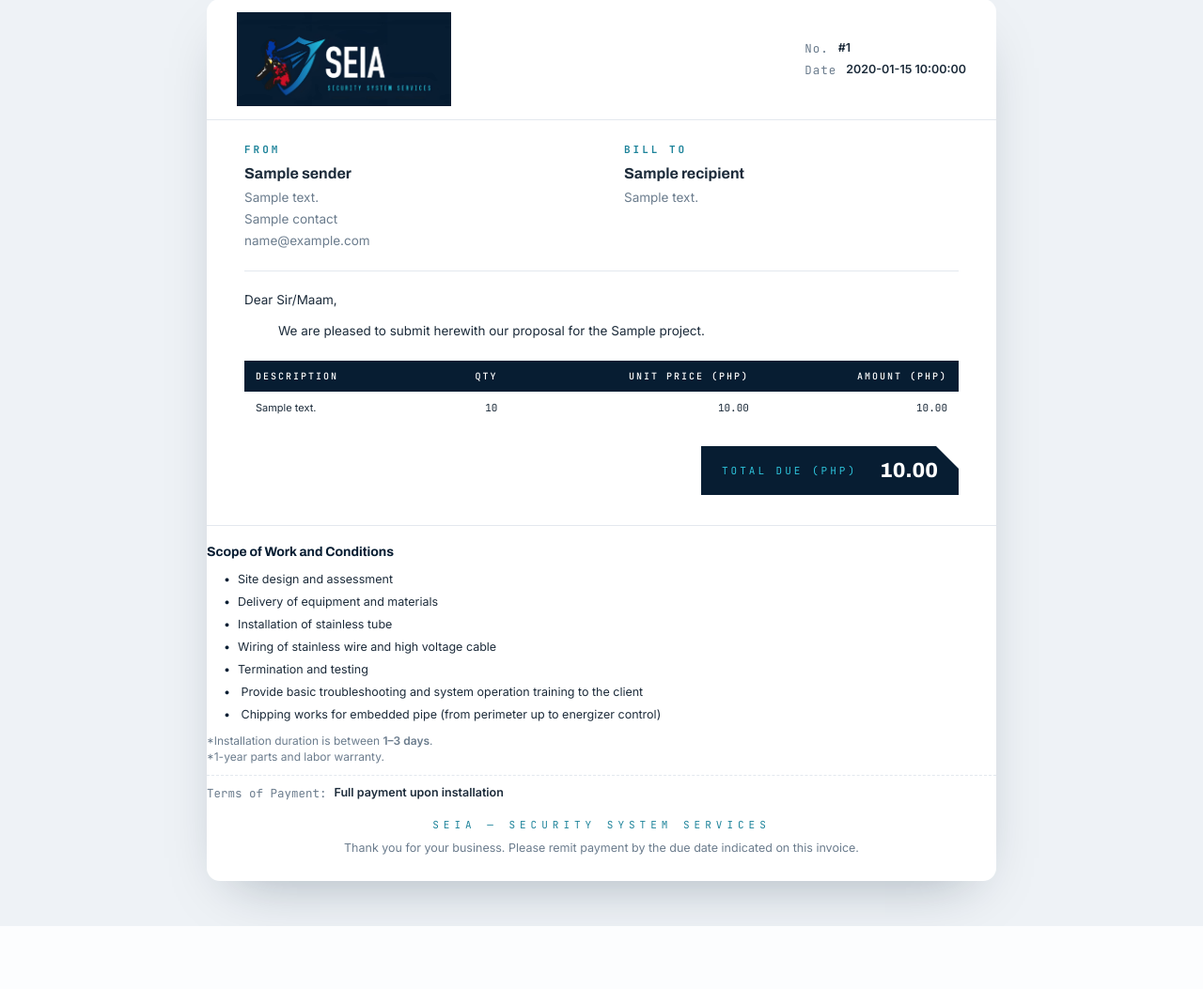
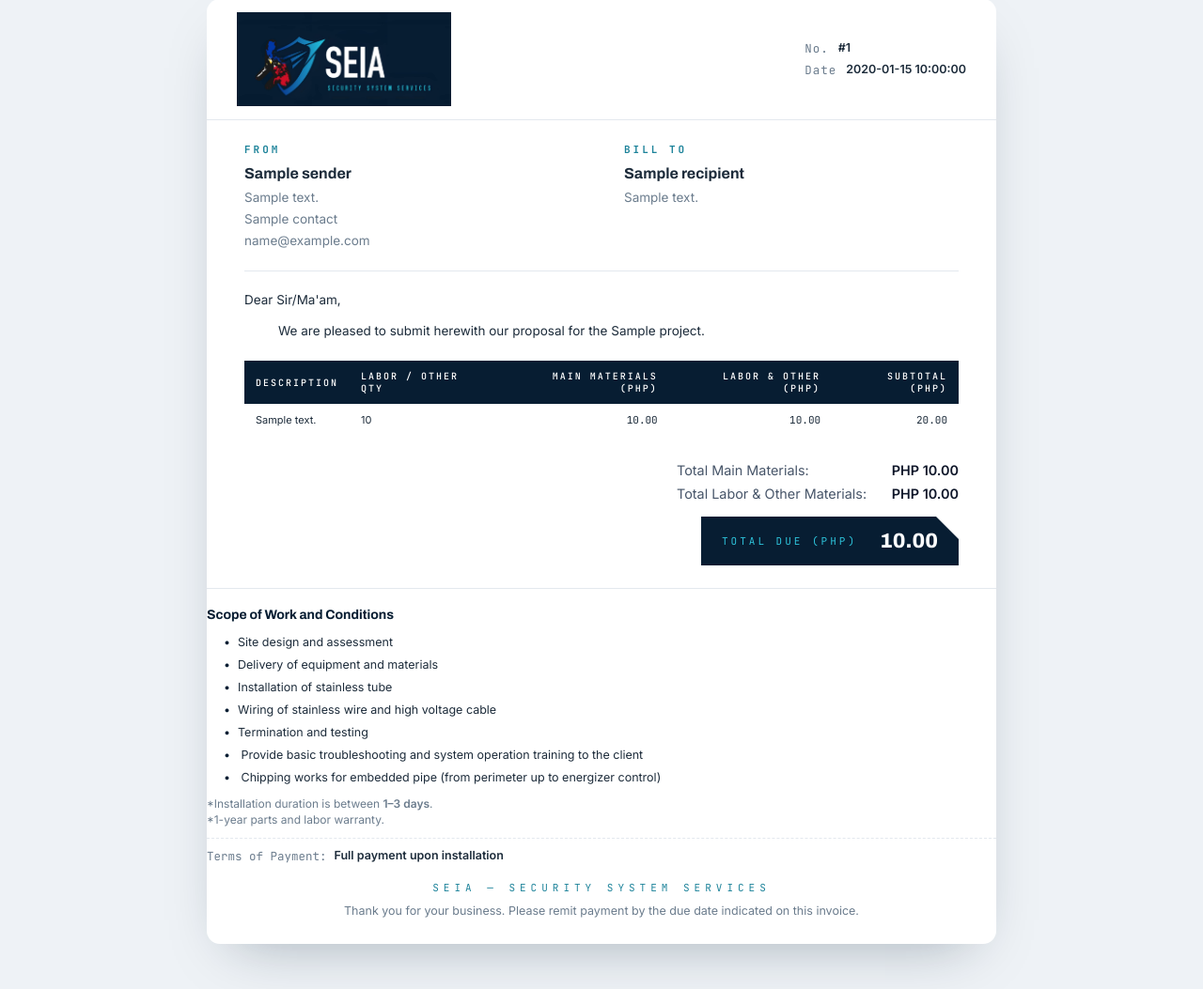
Before and after one commit to raden-dosel/pdfbuilder, a Python web app: template app/templates/invoice.html in a window 1280 px wide. Shown: the part 49-1102 px from the top of the page at 94% size. Before the commit the page ends 1035 px from the top, so only its background shows below. Run offline with Jinja, Linux system fonts and the light colour scheme; the template is opened without the code that fills it: most values are stand-ins (such as "Sample title", 1, 10 or a date in 2020).

Commit message:
Updated invoice

```diff
--- a/app/templates/invoice.html
+++ b/app/templates/invoice.html
@@ -49,37 +49,52 @@
         </div>
 
         <div class="intro-message">
-          <p>Dear Sir/Maam,</p>
+          <p>Dear Sir/Ma'am,</p>
           <p>
             We are pleased to submit herewith our proposal for the {{
             doc.project.title }}.
           </p>
         </div>
 
+        <!-- UPDATED ITEMS TABLE -->
         <div class="table-wrap">
           <table class="items">
             <thead>
               <tr>
                 <th>Description</th>
-                <th class="num">Qty</th>
-                <th class="num">Unit Price (PHP)</th>
-                <th class="num">Amount (PHP)</th>
+                <th>Labor / Other Qty</th>
+                <th class="num">Main Materials (PHP)</th>
+                <th class="num">Labor & Other (PHP)</th>
+                <th class="num">Subtotal (PHP)</th>
               </tr>
             </thead>
             <tbody>
               {% for item in doc['items'] %}
+              {% set item_subtotal = item.main_materials_cost + item.labor_other_cost %}
               <tr>
                 <td>{{ item.description }}</td>
-                <td class="num">{{ item.quantity }}</td>
-                <td class="num">{{ "{:,.2f}".format(item.unit_price) }}</td>
-                <td class="num">{{ "{:,.2f}".format(item.amount) }}</td>
+                <td>{{ item.labor_other_qty if item.labor_other_qty else '-' }}</td>
+                <td class="num">{{ "{:,.2f}".format(item.main_materials_cost) }}</td>
+                <td class="num">{{ "{:,.2f}".format(item.labor_other_cost) }}</td>
+                <td class="num">{{ "{:,.2f}".format(item_subtotal) }}</td>
               </tr>
               {% endfor %}
             </tbody>
           </table>
         </div>
 
+        <!-- UPDATED TOTALS SECTION -->
         <div class="totals">
+          <div class="totals-summary">
+            <div class="summary-row">
+              <span class="label">Total Main Materials:</span>
+              <span class="value">PHP {{ "{:,.2f}".format(doc.main_materials_total) }}</span>
+            </div>
+            <div class="summary-row">
+              <span class="label">Total Labor & Other Materials:</span>
+              <span class="value">PHP {{ "{:,.2f}".format(doc.labor_other_total) }}</span>
+            </div>
+          </div>
           <div class="total-badge">
             <span class="label">Total Due (PHP)</span>
             <span class="amount">{{ "{:,.2f}".format(doc.total) }}</span>
--- a/app/templates/styles.css
+++ b/app/templates/styles.css
@@ -194,8 +194,14 @@ table.items tbody tr:last-child td {
 /* Totals */
 .totals {
   display: flex;
-  justify-content: flex-end;
-  margin-bottom: 8px;
+  flex-direction: column;
+  align-items: flex-end;
+  margin-top: 1.5rem;
+}
+
+.totals-summary {
+  width: 300px;
+  margin-bottom: 0.75rem;
 }
 
 .total-badge {
@@ -222,6 +228,19 @@ table.items tbody tr:last-child td {
   font-family: "Archivo", sans-serif;
   font-weight: 800;
   font-size: 22px;
+}
+
+.summary-row {
+  display: flex;
+  justify-content: space-between;
+  padding: 0.25rem 0;
+  font-size: 0.9rem;
+  color: #475569;
+}
+
+.summary-row .value {
+  font-weight: 600;
+  color: #0f172a;
 }
 
 /* Scope of Work Section */
```
Also changed, not shown: app/models/schemas.py (+15 -13 lines).
